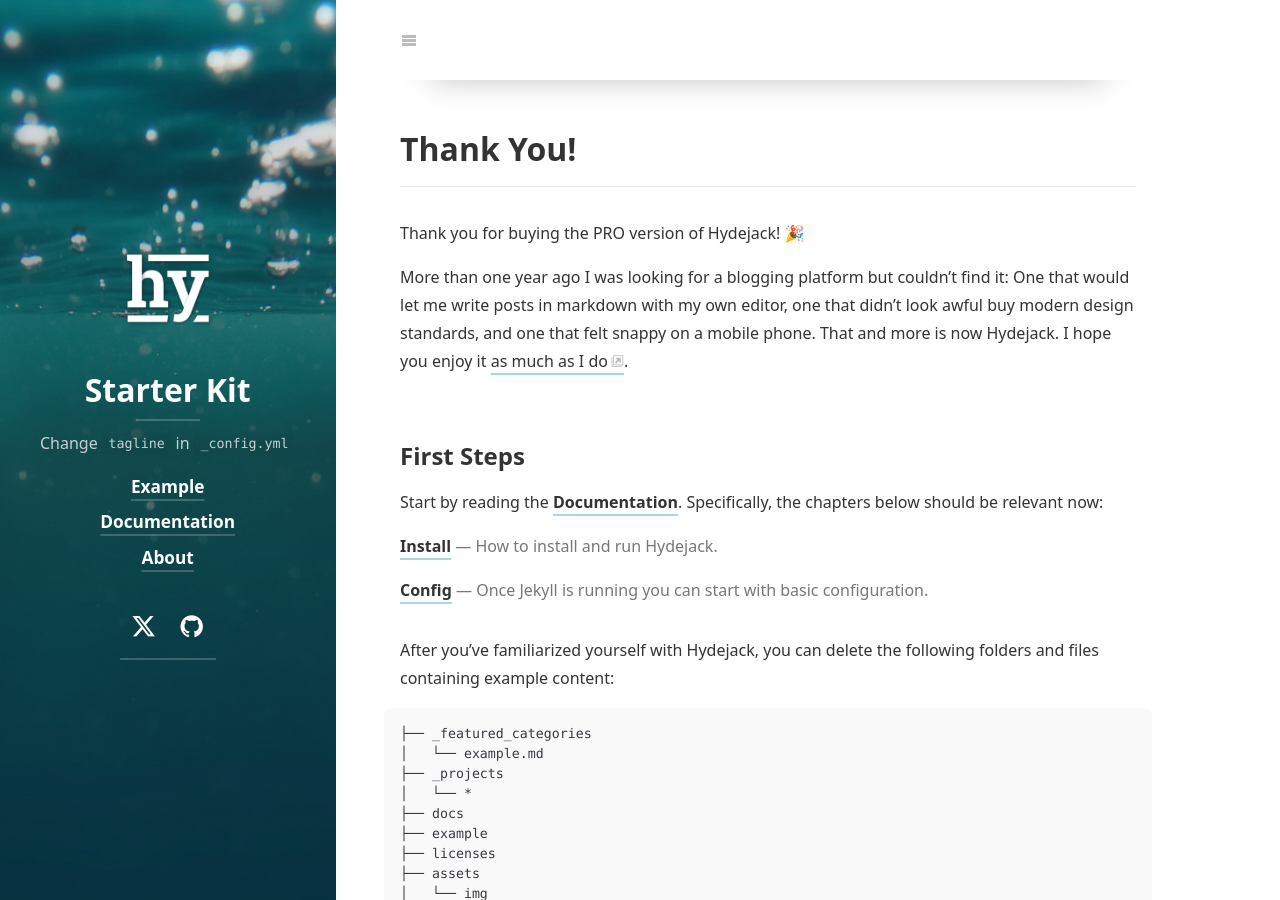
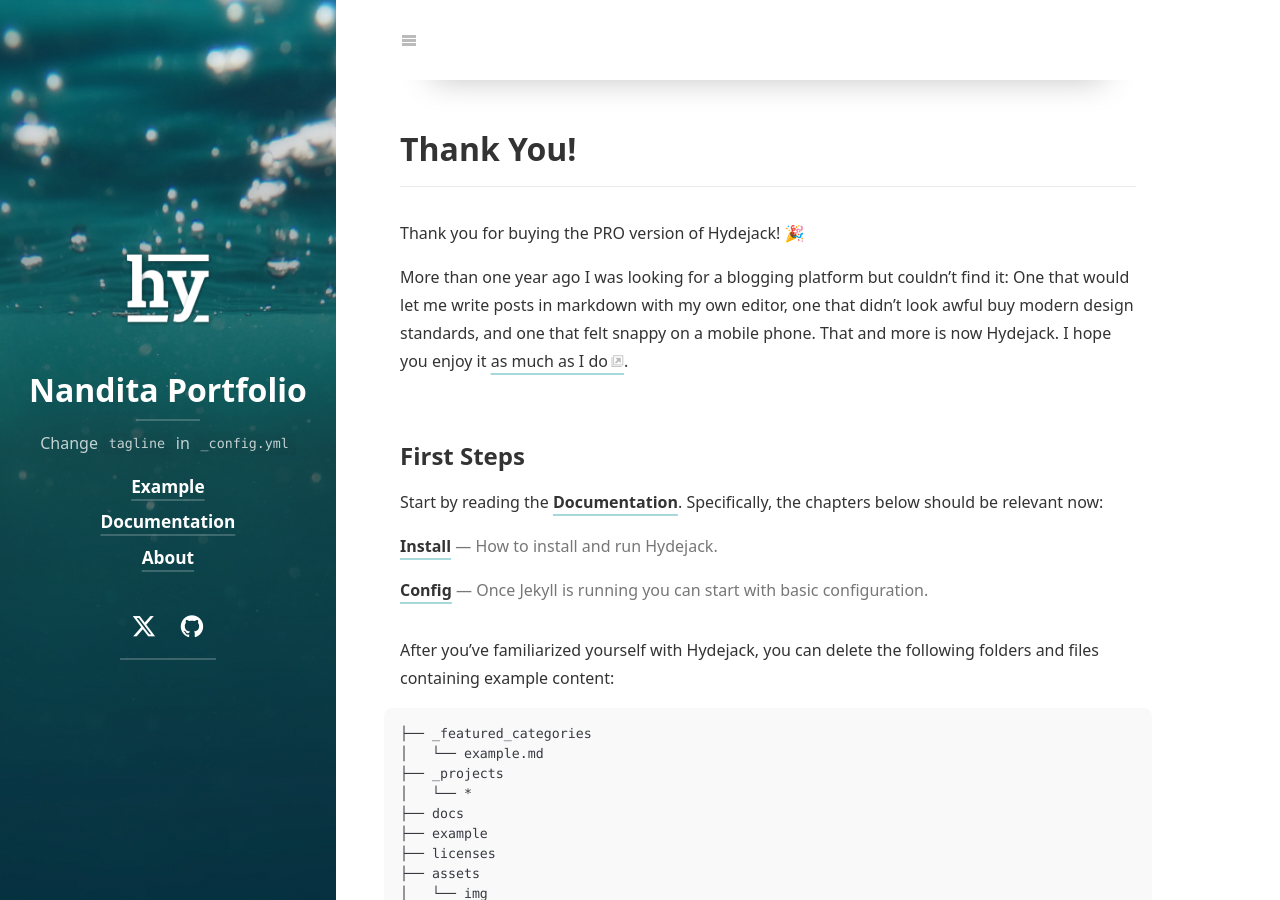
Before and after one commit to rahmann3/folio, a Jekyll site: the page built from index.md, in a window 1280 px wide and 900 px high. Built offline with Jekyll 4.4.1, drawn with Linux system fonts in a browser that asks for light colours; cached includes are drawn as plain includes; nearby versions of some CDN libraries; some web fonts are replaced; library files that are not in the unit come from our copies; a script that is not in the unit is left out; part of the change alters nothing that is shown.

Commit message:
added start info
basic stuff just to see

```diff
--- a/_config.yml
+++ b/_config.yml
@@ -20,13 +20,12 @@
 lang:                  en
 
 # The title of your blog. Used in the sidebar and the browser tab.
-title:                 Starter Kit
+title:                 Nandita Portfolio
 
 # A short description (~150 chars) of the page used for the meta description tag.
 # Can use markdown, but no more than one paragraph (enforced by `>`)
 description:           >
-  Hydejack is a boutique Jekyll theme for hackers, nerds, and academics,
-  with a focus on personal sites that are meant to impress.
+ Lecturer, Data Governance/AI Strategist, Tinkerer at Heart
 
 # A shorter description for the sidebar.
 tagline:               Change `tagline` in `_config.yml`
@@ -42,8 +41,8 @@ logo:                  /assets/img/logo.png
 # This should be the same author as first entry in `_data/authors.yml`.
 author:
   # Used by `jekyll-feed`:
-  name:                <firstname> <lastname>
-  email:               <mail@domain.tld>
+  name:                <Nandita> <Rahman>
+  email:               <nanditarahman@gmail.com>
   # # Used by `jekyll-seo-tag`:
   # twitter:             <username>
 
```
